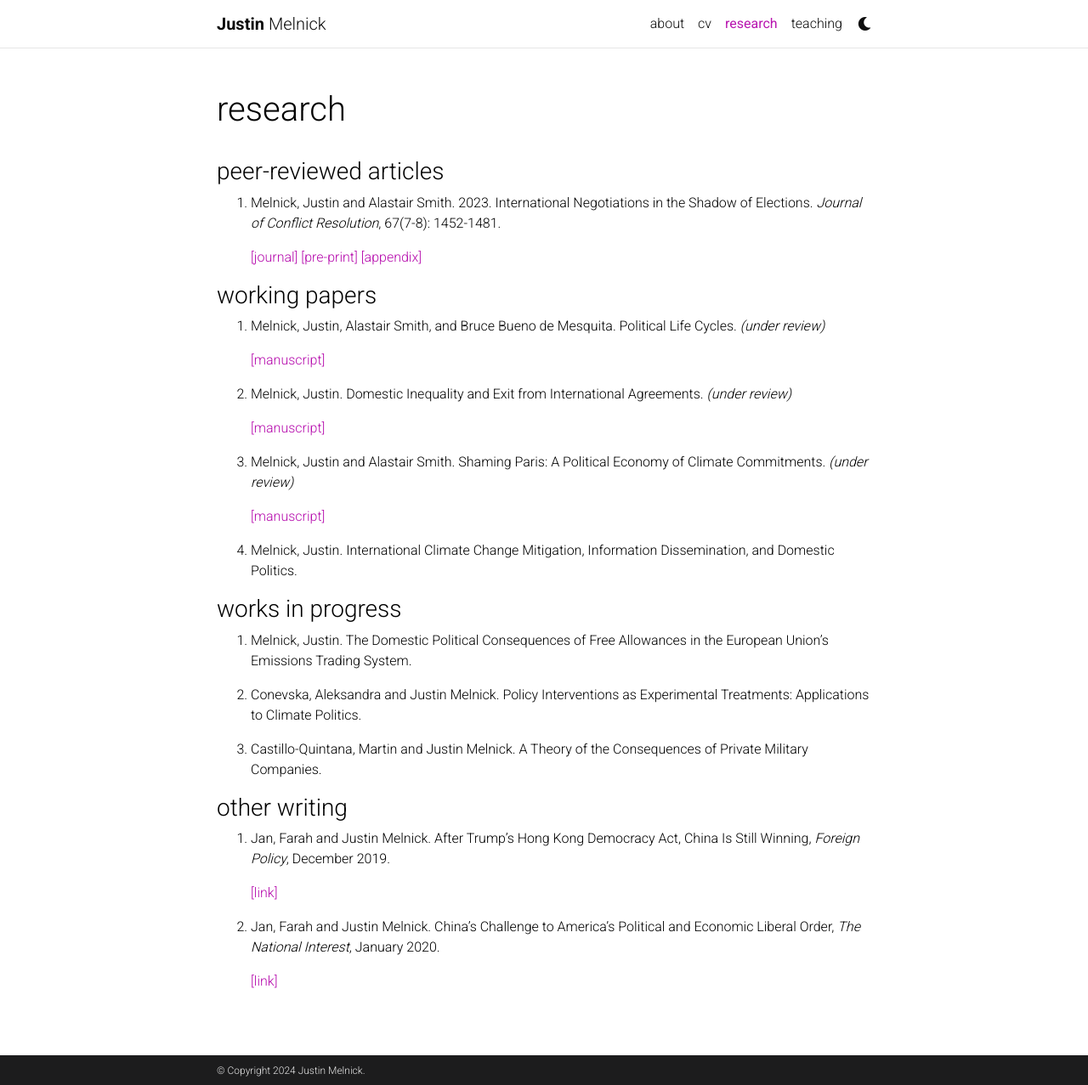
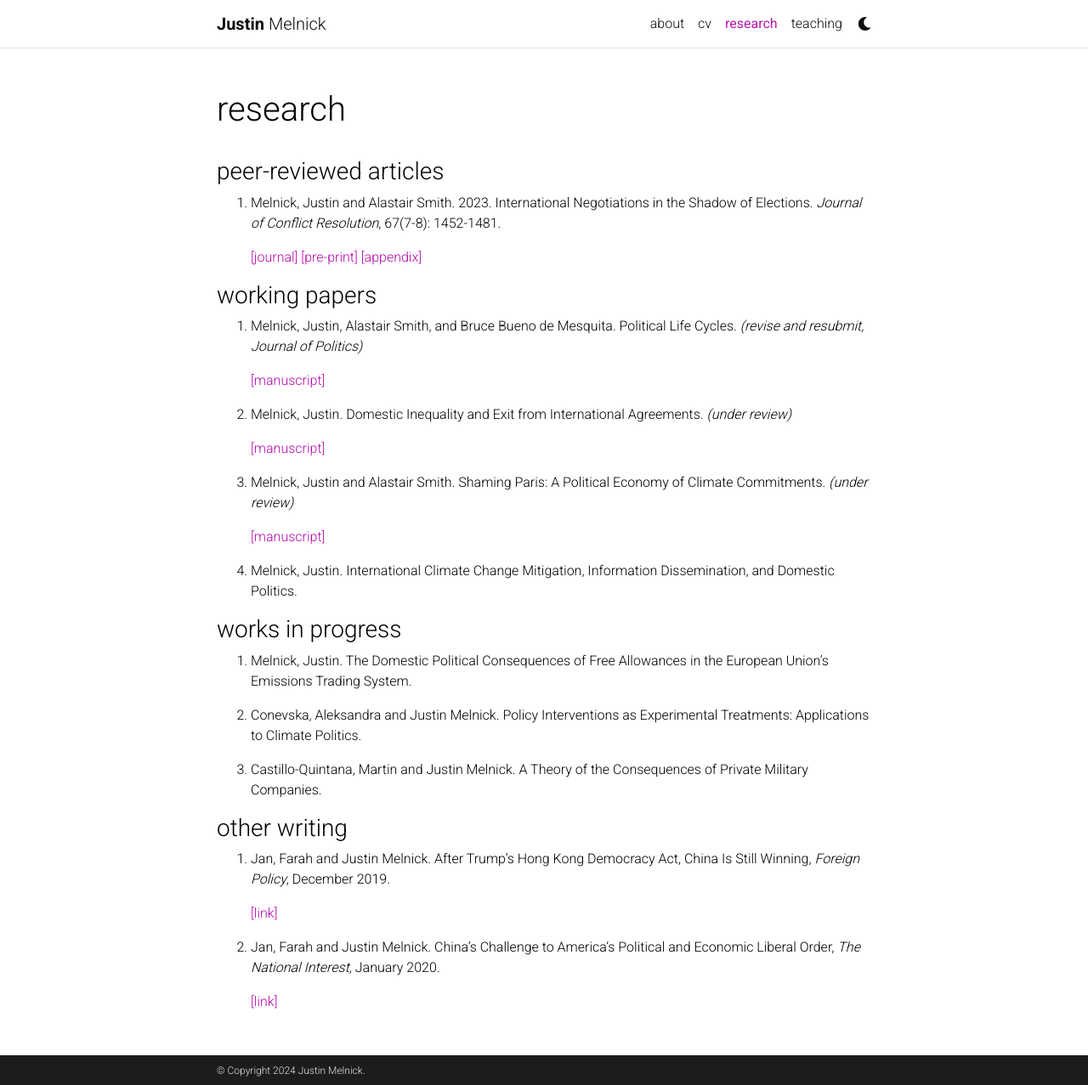
Before and after one commit to justinmelnick/justinmelnick.github.io, a Jekyll site: the page built from _pages/publications.md, in a window 1280 px wide and 1277 px high. Shown: the whole window at 85% size. Built offline with Jekyll 4.4.1, drawn with Linux system fonts in a browser that asks for light colours; comment, search, counter and statistics services are not loaded; a style sheet for code colours, icons or effects is not loaded.

Commit message:
Update publications.md

```diff
--- a/_pages/publications.md
+++ b/_pages/publications.md
@@ -16,7 +16,7 @@ nav_order: 2
 
 <h3>working papers</h3>
 
-1. Melnick, Justin, Alastair Smith, and Bruce Bueno de Mesquita. Political Life Cycles. _(under review)_
+1. Melnick, Justin, Alastair Smith, and Bruce Bueno de Mesquita. Political Life Cycles. _(revise and resubmit, Journal of Politics)_
 
       [[manuscript]](https://justinmelnick.github.io/assets/pdf/PLC_March2023.pdf)
 
```
